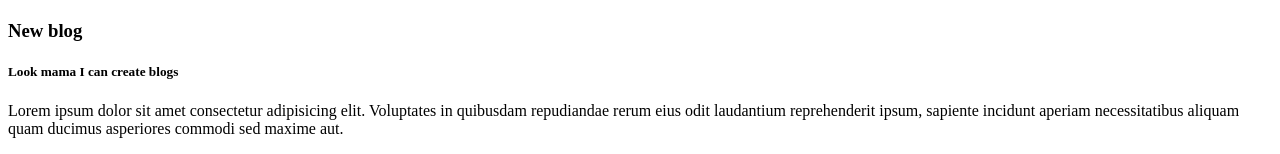
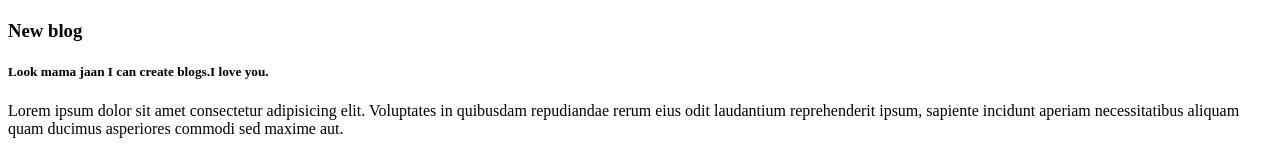
Before and after one commit to Arafpagla/my-third-repo, a plain HTML site: page index.html in a window 1280 px wide. Shown: the part 383-537 px from the top of the page. Drawn offline with Linux system fonts and the light colour scheme.

Commit message:
amma in my new vlog

```diff
--- a/index.html
+++ b/index.html
@@ -9,7 +9,7 @@
     <img src="R.jpg" alt="">
     <div>
         <h3>New blog</h3>
-        <h5>Look mama I can create blogs</h5>
+        <h5>Look mama jaan I can create blogs.I love you.</h5>
         <p>Lorem ipsum dolor sit amet consectetur adipisicing elit. Voluptates in quibusdam repudiandae rerum eius odit laudantium reprehenderit ipsum, sapiente incidunt aperiam necessitatibus aliquam quam ducimus asperiores commodi sed maxime aut.</p>
     </div>
 </head>
```
